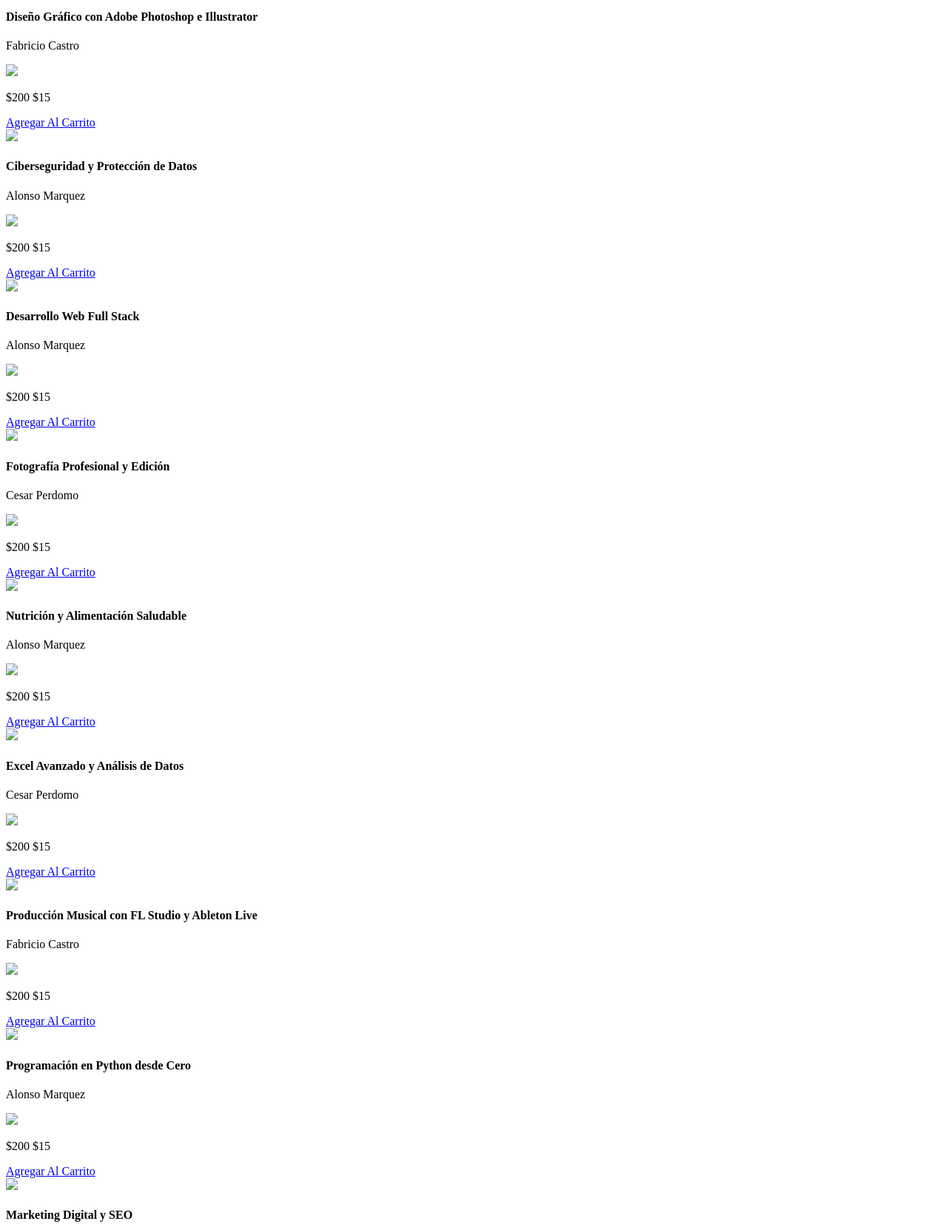
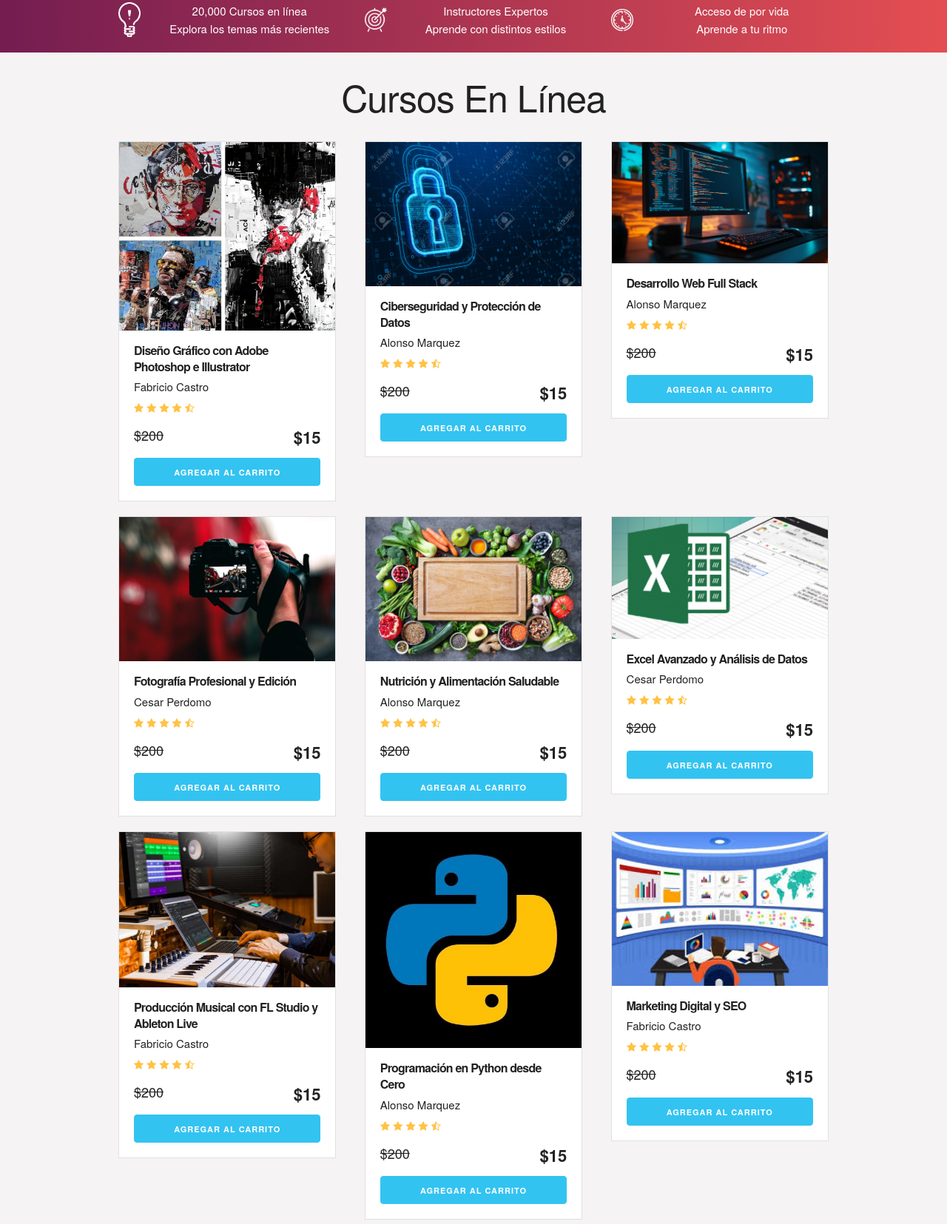
Before and after one commit to FabricioUDB/CarritoComprasDPS-main, a plain HTML site: page index.html in a window 1280 px wide. Shown: the part 491-2146 px from the top of the page at 74% size. Drawn offline with nearby package versions, Linux system fonts and the light colour scheme; the site is published under a folder, as on GitHub Pages, so addresses that start at the root find nothing.

Commit message:
update carpetas

```diff
--- a/index.html
+++ b/index.html
@@ -5,21 +5,21 @@
     <meta name="viewport" content="width=device-width, initial-scale=1.0">
     <meta http-equiv="X-UA-Compatible" content="ie=edge">
     <title>CarritodeCompras</title>
-    <link rel="stylesheet" href="/css/normalize.css">
-    <link rel="stylesheet" href="/css/skeleton.css">
-    <link rel="stylesheet" href="/css/custom.css">
+    <link rel="stylesheet" href="css/normalize.css">
+    <link rel="stylesheet" href="css/skeleton.css">
+    <link rel="stylesheet" href="css/custom.css">
 </head>
 <body>
 <header id="header" class="header">
     <div class="container">
         <div class="row">
             <div class="four columns">
-                <img src="/img/logo.jpg" id="logo">
+                <img src="img/logo.jpg" id="logo">
             </div>
             <div class="two columns u-pull-right">
                 <ul>
                     <li class="submenu">
-                            <img src="/img/cart.png" id="img-carrito">
+                            <img src="img/cart.png" id="img-carrito">
                             <div id="carrito">
 
                                     <table id="lista-carrito" class="u-full-width">
@@ -88,11 +88,11 @@
         <div class="row">
             <div class="four columns">
                 <div class="card">
-                    <img src="/img/adobe.jpg" class="imagen-curso u-full-width">
+                    <img src="img/adobe.jpg" class="imagen-curso u-full-width">
                     <div class="info-card">
                         <h4>Diseño Gráfico con Adobe Photoshop e Illustrator</h4>
                         <p>Fabricio Castro</p>
-                        <img src="/img/estrellas.png">
+                        <img src="img/estrellas.png">
                         <p class="precio">$200  <span class="u-pull-right ">$15</span></p>
                         <a href="#" class="u-full-width button-primary button input agregar-carrito" data-id="1">Agregar Al Carrito</a>
                     </div>
@@ -100,11 +100,11 @@
             </div>
             <div class="four columns">
                     <div class="card">
-                        <img src="/img/ciberseguridad.jpg" class="imagen-curso u-full-width">
+                        <img src="img/ciberseguridad.jpg" class="imagen-curso u-full-width">
                         <div class="info-card">
                             <h4>Ciberseguridad y Protección de Datos</h4>
                             <p>Alonso Marquez</p>
-                            <img src="/img/estrellas.png">
+                            <img src="img/estrellas.png">
                             <p class="precio">$200  <span class="u-pull-right ">$15</span></p>
                             <a href="#" class="u-full-width button-primary button input agregar-carrito" data-id="2">Agregar Al Carrito</a>
                         </div>
@@ -112,11 +112,11 @@
             </div>
             <div class="four columns">
                     <div class="card">
-                        <img src="/img/desarrollo.jpg" class="imagen-curso u-full-width">
+                        <img src="img/desarrollo.jpg" class="imagen-curso u-full-width">
                         <div class="info-card">
                             <h4>Desarrollo Web Full Stack</h4>
                             <p>Alonso Marquez</p>
-                            <img src="/img/estrellas.png">
+                            <img src="img/estrellas.png">
                             <p class="precio">$200  <span class="u-pull-right ">$15</span></p>
                             <a href="#" class="u-full-width button-primary button input agregar-carrito" data-id="3">Agregar Al Carrito</a>
                         </div>
@@ -127,11 +127,11 @@
         <div class="row">
             <div class="four columns">
                 <div class="card">
-                    <img src="/img/fotografia.jpg" class="imagen-curso u-full-width">
+                    <img src="img/fotografia.jpg" class="imagen-curso u-full-width">
                     <div class="info-card">
                         <h4>Fotografía Profesional y Edición</h4>
                         <p>Cesar Perdomo</p>
-                        <img src="/img/estrellas.png">
+                        <img src="img/estrellas.png">
                         <p class="precio">$200  <span class="u-pull-right ">$15</span></p>
                         <a href="#" class="u-full-width button-primary button input agregar-carrito" data-id="4">Agregar Al Carrito</a>
                     </div>
@@ -139,11 +139,11 @@
             </div>
             <div class="four columns">
                     <div class="card">
-                        <img src="/img/nutricion.jpg" class="imagen-curso u-full-width">
+                        <img src="img/nutricion.jpg" class="imagen-curso u-full-width">
                         <div class="info-card">
                             <h4>Nutrición y Alimentación Saludable</h4>
                             <p>Alonso Marquez</p>
-                            <img src="/img/estrellas.png">
+                            <img src="img/estrellas.png">
                             <p class="precio">$200  <span class="u-pull-right ">$15</span></p>
                             <a href="#" class="u-full-width button-primary button input agregar-carrito" data-id="5">Agregar Al Carrito</a>
                         </div>
@@ -151,11 +151,11 @@
             </div>
             <div class="four columns">
                     <div class="card">
-                        <img src="/img/excel.jpg" class="imagen-curso u-full-width">
+                        <img src="img/excel.jpg" class="imagen-curso u-full-width">
                         <div class="info-card">
                             <h4>Excel Avanzado y Análisis de Datos</h4>
                             <p>Cesar Perdomo</p>
-                            <img src="/img/estrellas.png">
+                            <img src="img/estrellas.png">
                             <p class="precio">$200  <span class="u-pull-right ">$15</span></p>
                             <a href="#" class="u-full-width button-primary button input agregar-carrito" data-id="6">Agregar Al Carrito</a>
                         </div>
@@ -165,11 +165,11 @@
         <div class="row">
             <div class="four columns">
                 <div class="card">
-                    <img src="/img/musica.jpg" class="imagen-curso u-full-width">
+                    <img src="img/musica.jpg" class="imagen-curso u-full-width">
                     <div class="info-card">
                         <h4>Producción Musical con FL Studio y Ableton Live</h4>
                         <p>Fabricio Castro</p>
-                        <img src="/img/estrellas.png">
+                        <img src="img/estrellas.png">
                         <p class="precio">$200  <span class="u-pull-right ">$15</span></p>
                         <a href="#" class="u-full-width button-primary button input agregar-carrito" data-id="7">Agregar Al Carrito</a>
                     </div>
@@ -177,11 +177,11 @@
             </div>
             <div class="four columns">
                     <div class="card">
-                        <img src="/img/python.jpg" class="imagen-curso u-full-width">
+                        <img src="img/python.jpg" class="imagen-curso u-full-width">
                         <div class="info-card">
                             <h4>Programación en Python desde Cero</h4>
                             <p>Alonso Marquez</p>
-                            <img src="/img/estrellas.png">
+                            <img src="img/estrellas.png">
                             <p class="precio">$200  <span class="u-pull-right ">$15</span></p>
                             <a href="#" class="u-full-width button-primary button input agregar-carrito" data-id="8">Agregar Al Carrito</a>
                         </div>
@@ -189,11 +189,11 @@
             </div>
             <div class="four columns">
                     <div class="card">
-                        <img src="/img/marketing.jpg" class="imagen-curso u-full-width">
+                        <img src="img/marketing.jpg" class="imagen-curso u-full-width">
                         <div class="info-card">
                             <h4>Marketing Digital y SEO</h4>
                             <p>Fabricio Castro</p>
-                            <img src="/img/estrellas.png">
+                            <img src="img/estrellas.png">
                             <p class="precio">$200  <span class="u-pull-right ">$15</span></p>
                             <a href="#" class="u-full-width button-primary button input agregar-carrito" data-id="9">Agregar Al Carrito</a>
                         </div>
@@ -203,11 +203,11 @@
         <div class="row">
                 <div class="four columns">
                     <div class="card">
-                        <img src="/img/negocios.jpg" class="imagen-curso u-full-width">
+                        <img src="img/negocios.jpg" class="imagen-curso u-full-width">
                         <div class="info-card">
                             <h4>Negocios y Emprendimiento</h4>
                             <p>Alonso Marquez</p>
-                            <img src="/img/estrellas.png">
+                            <img src="img/estrellas.png">
                             <p class="precio">$200  <span class="u-pull-right ">$15</span></p>
                             <a href="#" class="u-full-width button-primary button input agregar-carrito" data-id="10">Agregar Al Carrito</a>
                         </div>
@@ -215,11 +215,11 @@
                 </div>
                 <div class="four columns">
                         <div class="card">
-                            <img src="/img/JS MODERNO.jpg" class="imagen-curso u-full-width">
+                            <img src="img/JS MODERNO.jpg" class="imagen-curso u-full-width">
                             <div class="info-card">
                                 <h4>JavaScript Moderno con ES6</h4>
                                 <p>Fabricio Castro</p>
-                                <img src="/img/estrellas.png">
+                                <img src="img/estrellas.png">
                                 <p class="precio">$200  <span class="u-pull-right ">$15</span></p>
                                 <a href="#" class="u-full-width button-primary button input agregar-carrito" data-id="11">Agregar Al Carrito</a>
                             </div>
@@ -227,11 +227,11 @@
                 </div>
                 <div class="four columns">
                         <div class="card">
-                            <img src="/img/MLearning.jpeg" class="imagen-curso u-full-width">
+                            <img src="img/MLearning.jpeg" class="imagen-curso u-full-width">
                             <div class="info-card">
                                 <h4>Machine Learning + Power BI</h4>
                                 <p>Alonso Marquez</p>
-                                <img src="/img/estrellas.png">
+                                <img src="img/estrellas.png">
                                 <p class="precio">$200  <span class="u-pull-right ">$15</span></p>
                                 <a href="#" class="u-full-width button-primary button input agregar-carrito" data-id="12">Agregar Al Carrito</a>
                             </div>
@@ -263,7 +263,7 @@
         </div>
     </footer>
     <script src="https://cdnjs.cloudflare.com/ajax/libs/jspdf/2.5.1/jspdf.umd.min.js"></script>
-    <script src="/js/appcarrito.js"></script>
+    <script src="js/appcarrito.js"></script>
 
 </body>
 </html>
```
